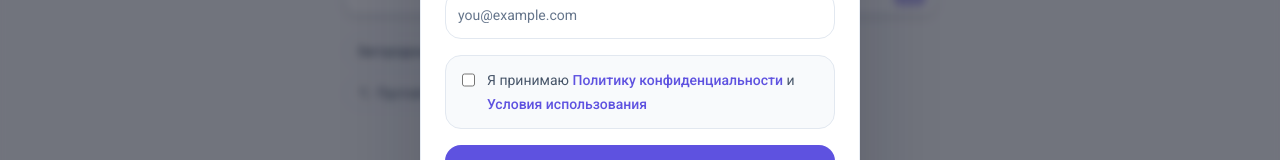
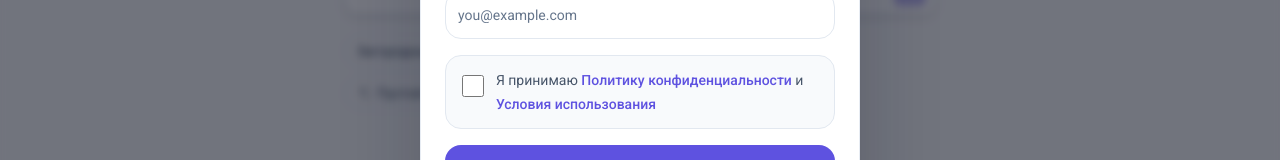
Before and after one commit to simon100500/gantt-lib-mcp, a React (Vite) app in the folder packages/web/: page / in a window 1280 px wide. Both pictures are taken after a click on the button "Войти". Shown: the part 395-555 px from the top of the page. Built offline with nearby package versions, Linux system fonts and the light colour scheme.

Commit message:
fix(OtpModal): adjust checkbox size for improved accessibility

```diff
--- a/packages/web/src/components/OtpModal.tsx
+++ b/packages/web/src/components/OtpModal.tsx
@@ -218,7 +218,7 @@ export function OtpModal({ onSuccess, onClose, initialMethod = 'yandex' }: OtpMo
                       setError(null);
                     }
                   }}
-                  className="mt-1 h-4 w-4 rounded border-slate-300 text-primary focus:ring-primary"
+                  className="mt-0.5 h-8 w-8 rounded border-slate-300 text-primary focus:ring-primary"
                 />
                 <span>
                   Я принимаю{' '}
```
